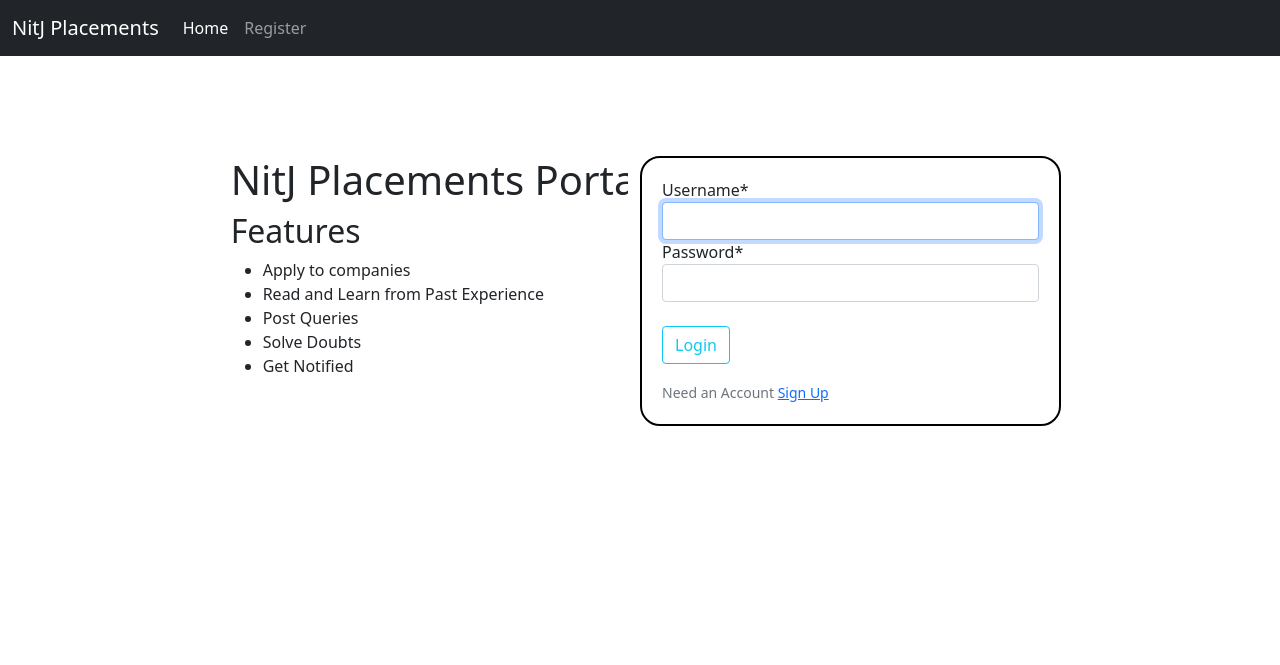
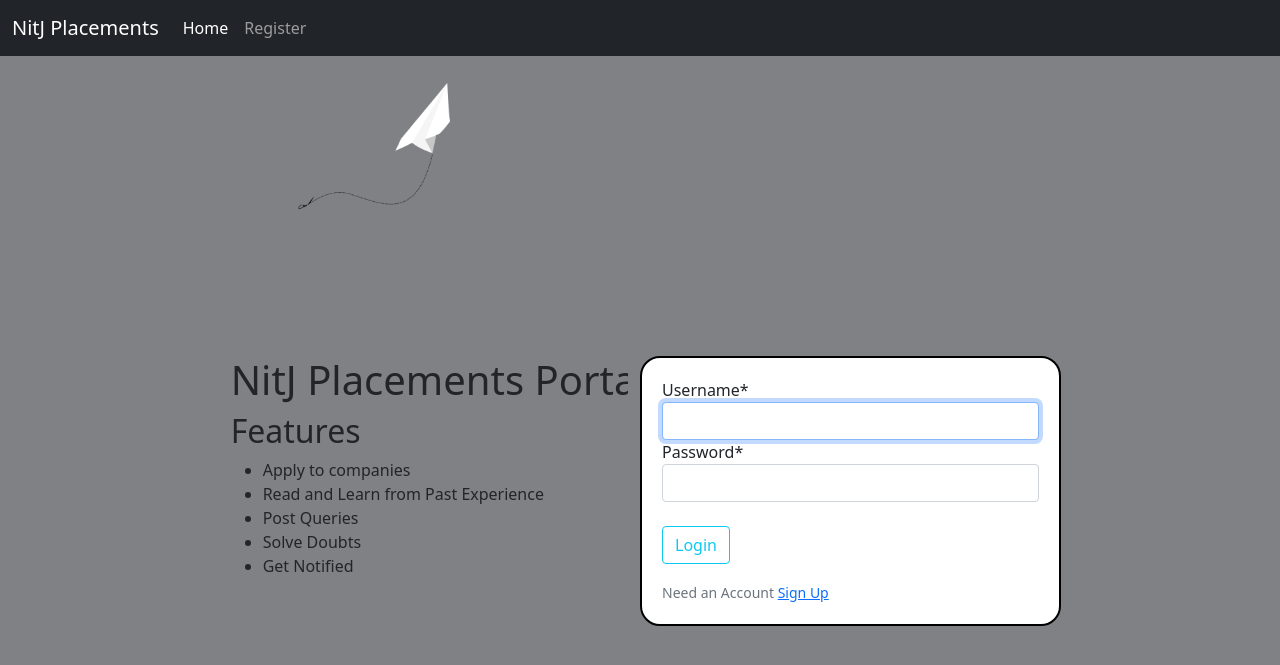
Before and after one commit to prabal08aggarwal/nitjPlacements, a Django app: page / in a window 1280 px wide. Shown: the top 665 px of the page. Run offline with Django 3.2, Linux system fonts and the light colour scheme; some libraries are stand-ins or nearby versions.

Commit message:
Added Background

```diff
--- a/templates/users/index.html
+++ b/templates/users/index.html
@@ -6,12 +6,30 @@
 
 {% block headBlock %}
 <link rel="stylesheet" href="{% static 'users/index.css' %}">
+<style>
+    body {
+        background-color: #808184;
+        /* background-size: cover;  */
+    }
+
+    .myImg{
+        background-image: url("{% static 'images/bg.png'%}");
+        background-size: cover;
+        background-repeat: no-repeat;
+        background-position: top;
+
+        height: 200px;
+        width: 500px;
+    }
+</style>
 {% endblock %}
 
 
 {% block bodyBlock %}
 
+    <div class = "myImg">
 
+    </div>
 
     <div class='mainContent'>
         <div class="row justify-content-center">
@@ -38,13 +56,13 @@
                 <form method="POST">
                     {% csrf_token %}
                     {{ form|crispy }}
-                <button class = "btn btn-outline-info mt-4" type="submit">
+                    <button class="btn btn-outline-info mt-4" type="submit">
                         Login
                     </button>
 
                 </form>
-            <div class = "pt-3">
-                <small class = "text-muted">
+                <div class="pt-3">
+                    <small class="text-muted">
                         Need an Account
                         <a href="{% url 'register' %}"> Sign Up</a>
                     </small>
@@ -55,6 +73,4 @@
         </div>
     </div>
 
-
-
 {% endblock bodyBlock %}
--- a/templates/users/register.html
+++ b/templates/users/register.html
@@ -5,6 +5,12 @@
 
 {% block headBlock %}
     <link rel="stylesheet" href="{% static 'users/index.css' %}">
+    <style>
+        body {
+        background-color: #808184;
+        /* background-size: cover;  */
+        }
+    </style>
 {% endblock %}
 
 
--- a/templates/users/resume.html
+++ b/templates/users/resume.html
@@ -9,6 +9,7 @@
             body{
                 word-wrap: break-word;
             }
+
           </style>
     </head>
     <body>
```
Also changed, not shown: db.sqlite3, static/images/bg.png (added). Lines whose indentation alone changed are shown as unchanged.
